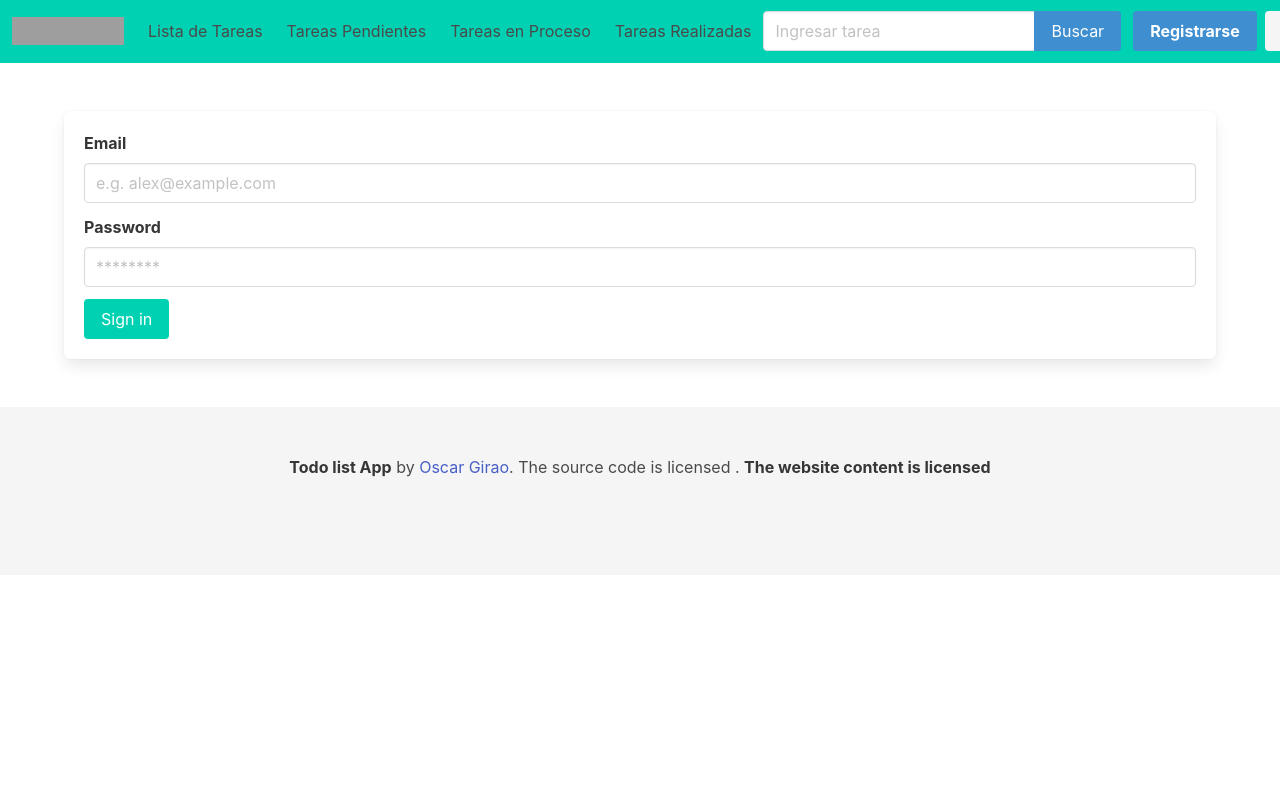
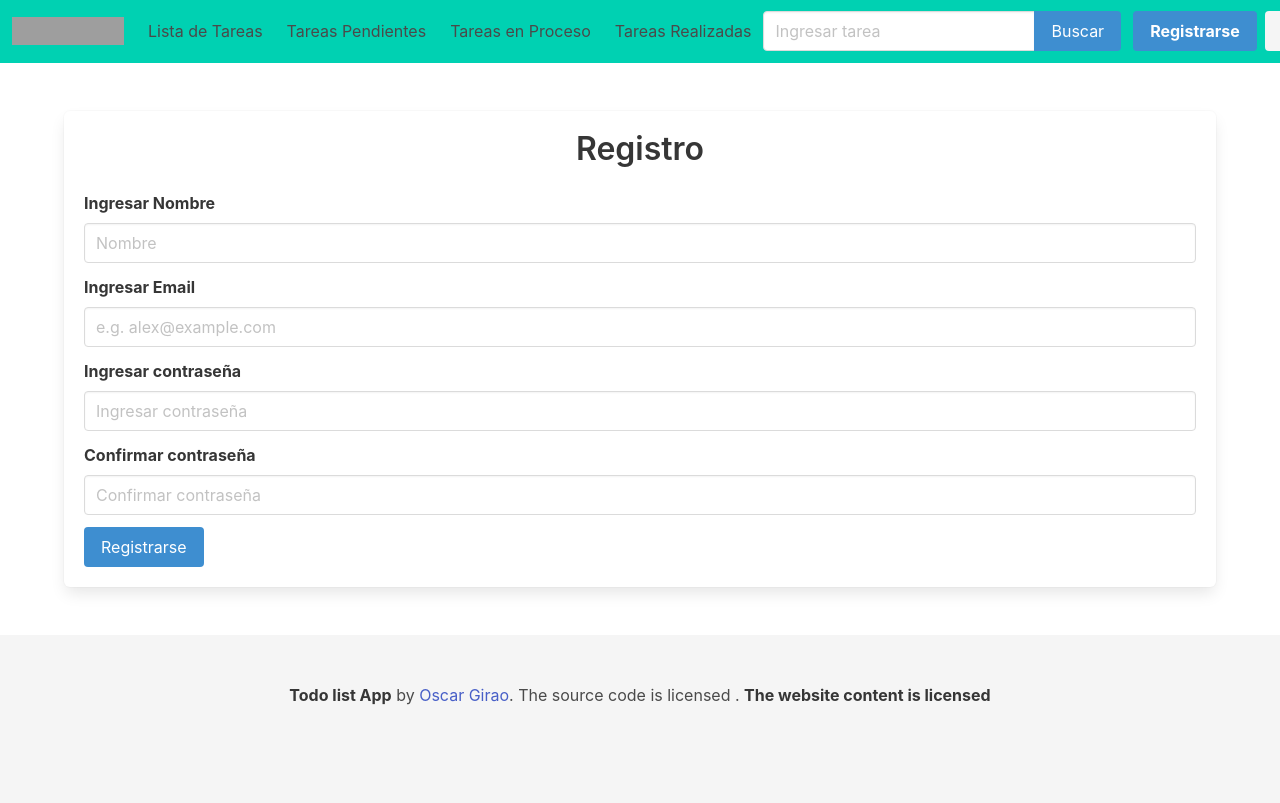
Before and after one commit to OscarGirao89/ToDoList, a Flask app: template todo/templates/aut/registro.html in a window 1280 px wide; the page is wider, and only the part inside the window is pictured. Shown: the part 333-1136 px from the top of that part. Before the commit the page ends 810 px from the top of that part, so only its background shows below. Run offline with Flask 3, Linux system fonts and the light colour scheme; the template is opened without the code that fills it, so the values that code supplies are empty; grey boxes are pictures that could not be loaded.

Commit message:
creando registro y accerder html

```diff
--- a/todo/aut.py
+++ b/todo/aut.py
@@ -1,13 +1,13 @@
-from flask import Blueprint
+from flask import Blueprint, render_template
 
 bp = Blueprint("aut", __name__, url_prefix="/aut")
 
 
 @bp.route("/registro")
 def registro():
-    return "Registrarte"
+    return render_template("aut/registro.html")
 
 
 @bp.route("/acceder")
 def acceder():
-    return "Acceder"
+    return render_template("aut/acceder.html")
--- a/todo/templates/aut/registro.html
+++ b/todo/templates/aut/registro.html
@@ -1,19 +1,59 @@
 {% extends "base.html" %} {% block content %}
-<form class="box">
+<form class="box" method="post">
+  <h1 class="title has-text-centered">Registro</h1>
   <div class="field">
-    <label class="label">Email</label>
+    <label for="username" class="label">Ingresar Nombre</label>
     <div class="control">
-      <input class="input" type="email" placeholder="e.g. alex@example.com" />
+      <input
+        class="input"
+        type="text"
+        id="username"
+        name="username"
+        placeholder="Nombre"
+        required
+      />
+    </div>
+  </div>
+  <div class="field">
+    <label class="label" for="email">Ingresar Email</label>
+    <div class="control">
+      <input
+        class="input"
+        type="email"
+        id="email"
+        name="email"
+        placeholder="e.g. alex@example.com"
+        required
+      />
+    </div>
+  </div>
+  <div class="field">
+    <label class="label" for="password">Ingresar contraseña</label>
+    <div class="control">
+      <input
+        class="input"
+        type="password"
+        id="password"
+        name="password"
+        placeholder="Ingresar contraseña"
+        required
+      />
+    </div>
+  </div>
+  <div class="field">
+    <label class="label">Confirmar contraseña</label>
+    <div class="control">
+      <input
+        class="input"
+        type="password"
+        id="cpassword"
+        name="cpassword"
+        placeholder="Confirmar contraseña"
+        required
+      />
     </div>
   </div>
 
-  <div class="field">
-    <label class="label">Password</label>
-    <div class="control">
-      <input class="input" type="password" placeholder="********" />
-    </div>
-  </div>
-
-  <button class="button is-primary">Sign in</button>
+  <button class="button is-info">Registrarse</button>
 </form>
 {% endblock content %}
--- a/todo/templates/base.html
+++ b/todo/templates/base.html
@@ -56,10 +56,10 @@
               <div class="navbar-end">
                 <div class="navbar-item">
                   <div class="buttons">
-                    <a class="button is-info">
+                    <a class="button is-info" href="{{url_for("aut.registro")}}">
                       <strong>Registrarse</strong>
                     </a>
-                    <a class="button is-light">
+                    <a class="button is-light" href="{{url_for("aut.acceder")}}">
                       Acceder
                     </a>
                   </div>
```
Also changed, not shown: todo/templates/aut/acceder.html (+21 -5 lines).
